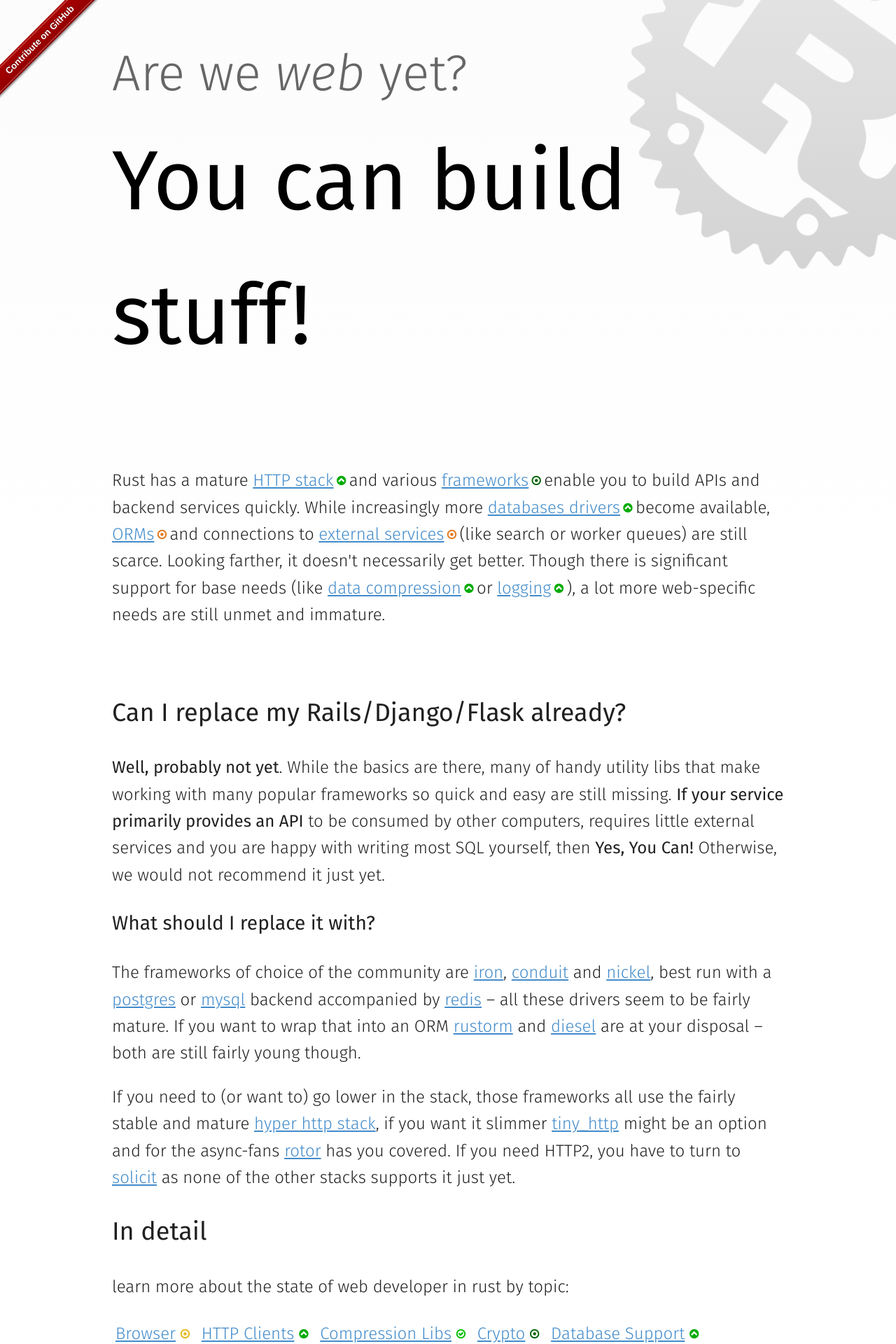
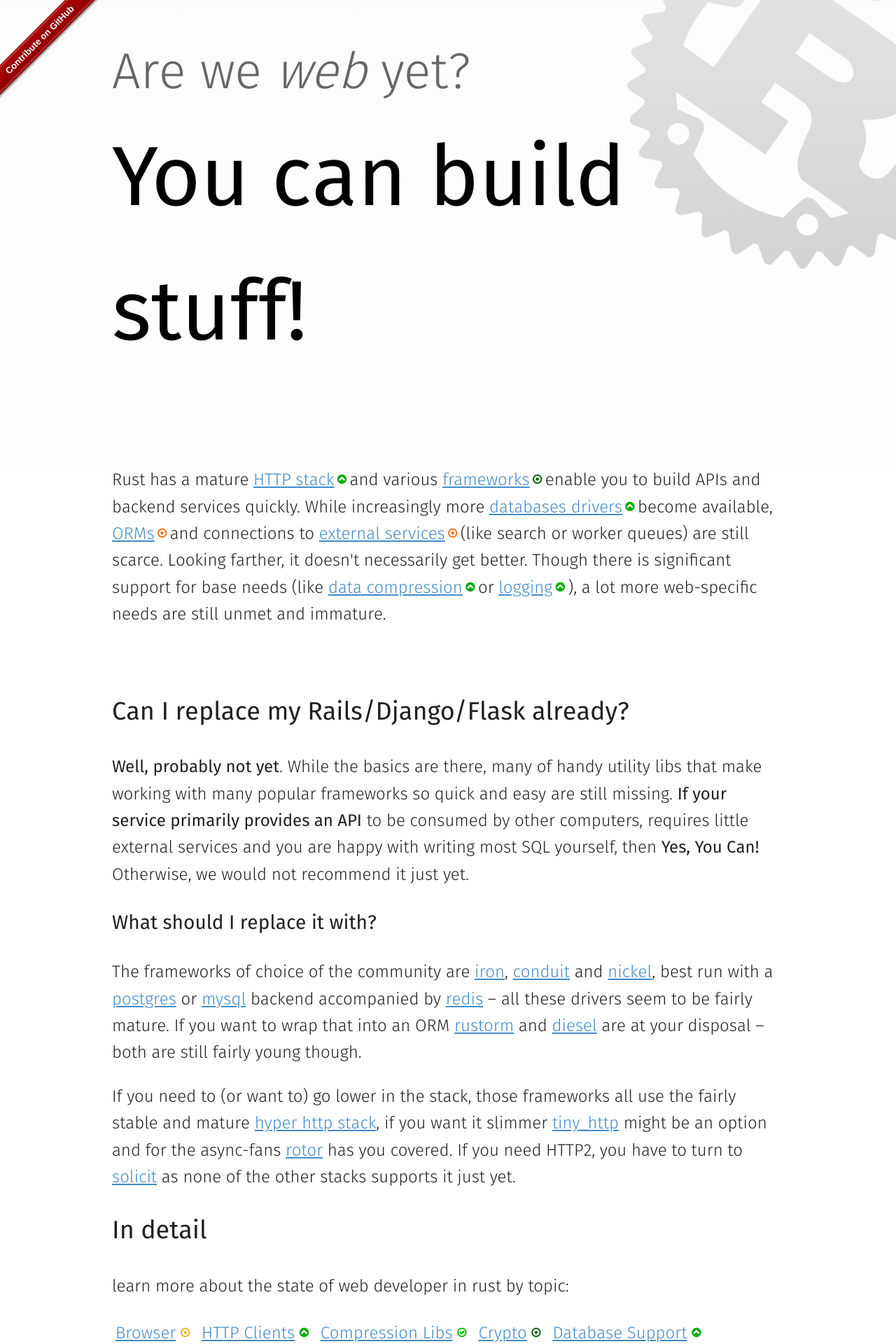
Before and after one commit to chris-morgan/arewewebyet, a Jekyll site: the page built from index.md, in a window 1280 px wide. Shown: the top 1920 px of the page at 70% size. Built offline with Jekyll 4.4.1, drawn with Linux system fonts in a browser that asks for light colours; nearby versions of some CDN libraries.

Commit message:
Adding local fonts, let's hope this finally fixes #5

```diff
--- a/assets/styles.css
+++ b/assets/styles.css
@@ -1,4 +1,22 @@
-@import url(https://fonts.googleapis.com/css?family=Fira+Sans:400,300,300italic,400italic,500,500italic);
+@font-face {
+	font-family: 'Fira Sans';
+	font-style: normal;
+	font-weight: 300;
+	src: local('Fira Sans Light'), url("./fonts/FiraSans-Light.woff") format('woff');
+}
+@font-face {
+	font-family: 'Fira Sans';
+	font-style: normal;
+	font-weight: 400;
+	src: local('Fira Sans'), url("./fonts/FiraSans-Regular.woff") format('woff');
+}
+@font-face {
+	font-family: 'Fira Sans';
+	font-style: normal;
+	font-weight: 500;
+	src: local('Fira Sans Medium'), url("./fonts/FiraSans-Medium.woff") format('woff');
+}
+
 
 :root {
 	font-family: Fira Sans, Helvetica Neue, Helvetica, Arial, sans-serif;
```
Also changed, not shown: assets/fonts/FiraSans-Light.woff (added), assets/fonts/FiraSans-Medium.woff (added), assets/fonts/FiraSans-Regular.woff (added), 1 other file.
